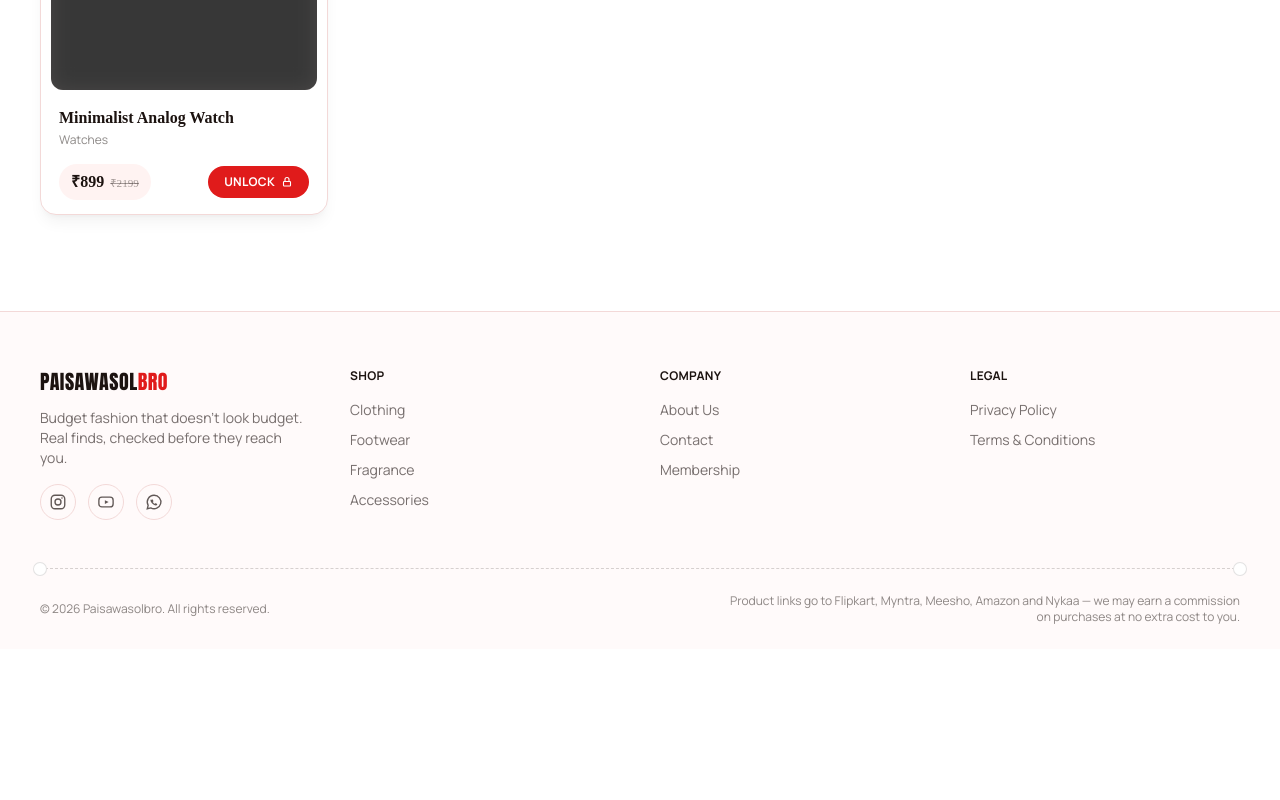
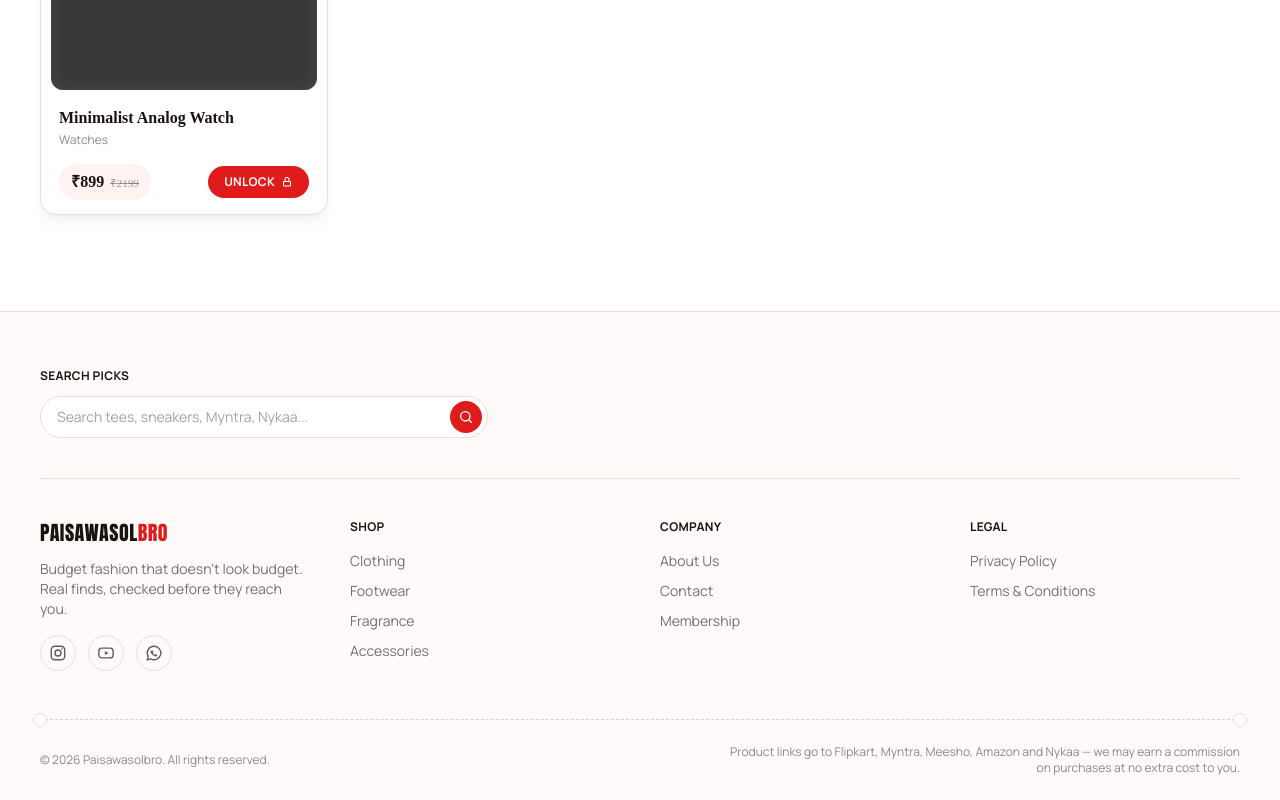
Before and after one commit to Rahulrai09/paisawasolbro, a Next.js app: page / in a window 1280 px wide. Shown: the part 5436-6236 px from the top of the page. Before the commit the page ends 6085 px from the top, so only its background shows below. Built offline with nearby package versions, Linux system fonts and the light colour scheme; grey boxes are pictures that could not be loaded.

Commit message:
Add dynamic search bar in footer with live dropdown and search results page

```diff
--- /dev/null
+++ b/app/search/page.tsx
@@ -0,0 +1,55 @@
+import { products } from "@/lib/data";
+import ProductCard from "@/components/ProductCard";
+
+export const metadata = {
+  title: "Search — Paisawasolbro",
+};
+
+export default function SearchPage({
+  searchParams,
+}: {
+  searchParams: { q?: string };
+}) {
+  const q = (searchParams.q ?? "").trim().toLowerCase();
+
+  const results = q
+    ? products.filter(
+        (p) =>
+          p.name.toLowerCase().includes(q) ||
+          p.subcategory.toLowerCase().includes(q) ||
+          p.source.toLowerCase().includes(q)
+      )
+    : [];
+
+  return (
+    <main className="mx-auto max-w-7xl px-5 py-16 md:px-10 md:py-24">
+      <div className="mb-10">
+        <span className="eyebrow price-tag price-tag--gold tilt-l mb-3">
+          Search
+        </span>
+        <h1 className="font-display text-3xl text-paper md:text-5xl">
+          {q ? `RESULTS FOR "${searchParams.q}"` : "SEARCH PAISAWASOLBRO"}
+        </h1>
+        <p className="mt-2 text-sm text-paper/60">
+          {q
+            ? `${results.length} match${results.length === 1 ? "" : "es"} found.`
+            : "Type a product, category, or store name in the search bar."}
+        </p>
+      </div>
+
+      {results.length > 0 ? (
+        <div className="grid grid-cols-2 gap-4 md:grid-cols-3 lg:grid-cols-4">
+          {results.map((p) => (
+            <ProductCard key={p.id} product={p} locked={p.exclusive} />
+          ))}
+        </div>
+      ) : (
+        q && (
+          <p className="py-16 text-center text-sm text-paper/50">
+            No picks match that search — try a different keyword.
+          </p>
+        )
+      )}
+    </main>
+  );
+}
--- a/components/Footer.tsx
+++ b/components/Footer.tsx
@@ -1,5 +1,6 @@
 import Link from "next/link";
 import { categories } from "@/lib/data";
+import SearchBar from "./SearchBar";
 
 function InstagramIcon() {
   return (
@@ -56,6 +57,13 @@ export default function Footer() {
   return (
     <footer className="border-t border-inkLine bg-inkSoft/40 px-5 pt-14 md:px-10">
       <div className="mx-auto max-w-7xl">
+        <div className="mb-10 flex flex-col items-start gap-3 border-b border-inkLine pb-10">
+          <h3 className="font-body text-xs font-bold uppercase tracking-wide text-paper">
+            Search picks
+          </h3>
+          <SearchBar />
+        </div>
+
         <div className="grid grid-cols-2 gap-10 pb-12 md:grid-cols-4">
           <div className="col-span-2 md:col-span-1">
             <Link
--- /dev/null
+++ b/components/SearchBar.tsx
@@ -0,0 +1,137 @@
+"use client";
+
+import { useMemo, useRef, useState } from "react";
+import Link from "next/link";
+import { useRouter } from "next/navigation";
+import { products, categories } from "@/lib/data";
+
+function SearchIcon() {
+  return (
+    <svg width="16" height="16" viewBox="0 0 24 24" fill="none">
+      <circle cx="11" cy="11" r="7" stroke="currentColor" strokeWidth="2" />
+      <path
+        d="M20 20l-3.5-3.5"
+        stroke="currentColor"
+        strokeWidth="2"
+        strokeLinecap="round"
+      />
+    </svg>
+  );
+}
+
+export default function SearchBar() {
+  const [query, setQuery] = useState("");
+  const [open, setOpen] = useState(false);
+  const router = useRouter();
+  const containerRef = useRef<HTMLDivElement>(null);
+
+  const results = useMemo(() => {
+    const q = query.trim().toLowerCase();
+    if (q.length < 2) return { productMatches: [], categoryMatches: [] };
+
+    const productMatches = products
+      .filter(
+        (p) =>
+          p.name.toLowerCase().includes(q) ||
+          p.subcategory.toLowerCase().includes(q) ||
+          p.source.toLowerCase().includes(q)
+      )
+      .slice(0, 6);
+
+    const categoryMatches = categories
+      .filter(
+        (c) =>
+          c.name.toLowerCase().includes(q) ||
+          c.subcategories.some((sub) => sub.toLowerCase().includes(q))
+      )
+      .slice(0, 4);
+
+    return { productMatches, categoryMatches };
+  }, [query]);
+
+  const hasResults =
+    results.productMatches.length > 0 || results.categoryMatches.length > 0;
+
+  function handleSubmit(e: React.FormEvent) {
+    e.preventDefault();
+    const q = query.trim();
+    if (!q) return;
+    router.push(`/search?q=${encodeURIComponent(q)}`);
+    setOpen(false);
+  }
+
+  return (
+    <div ref={containerRef} className="relative w-full max-w-md">
+      <form onSubmit={handleSubmit} className="relative">
+        <input
+          type="text"
+          value={query}
+          onChange={(e) => {
+            setQuery(e.target.value);
+            setOpen(true);
+          }}
+          onFocus={() => setOpen(true)}
+          onBlur={() => setTimeout(() => setOpen(false), 150)}
+          placeholder="Search tees, sneakers, Myntra, Nykaa..."
+          className="w-full rounded-full border border-inkLine bg-ink px-4 py-2.5 pr-11 text-sm text-paper placeholder:text-paper/40 focus-ring"
+        />
+        <button
+          type="submit"
+          aria-label="Search"
+          className="absolute right-1.5 top-1/2 flex h-8 w-8 -translate-y-1/2 items-center justify-center rounded-full bg-gold text-white transition-colors hover:bg-goldBright focus-ring"
+        >
+          <SearchIcon />
+        </button>
+      </form>
+
+      {open && query.trim().length >= 2 && (
+        <div className="absolute bottom-full left-0 z-50 mb-2 max-h-80 w-full overflow-y-auto rounded-xl border border-inkLine bg-ink shadow-2xl">
+          {hasResults ? (
+            <>
+              {results.categoryMatches.length > 0 && (
+                <div className="border-b border-inkLine p-2">
+                  <p className="px-2 pb-1 text-[0.65rem] font-bold uppercase tracking-wide text-paper/40">
+                    Categories
+                  </p>
+                  {results.categoryMatches.map((c) => (
+                    <Link
+                      key={c.slug}
+                      href={`/category/${c.slug}`}
+                      className="block rounded-lg px-2 py-2 text-sm text-paper/85 hover:bg-inkSoft hover:text-gold focus-ring"
+                    >
+                      {c.name}
+                    </Link>
+                  ))}
+                </div>
+              )}
+
+              {results.productMatches.length > 0 && (
+                <div className="p-2">
+                  <p className="px-2 pb-1 text-[0.65rem] font-bold uppercase tracking-wide text-paper/40">
+                    Products
+                  </p>
+                  {results.productMatches.map((p) => (
+                    <a
+                      key={p.id}
+                      href={p.href}
+                      className="flex items-center justify-between gap-2 rounded-lg px-2 py-2 text-sm text-paper/85 hover:bg-inkSoft hover:text-gold focus-ring"
+                    >
+                      <span className="truncate">{p.name}</span>
+                      <span className="shrink-0 text-xs text-paper/40">
+                        via {p.source}
+                      </span>
+                    </a>
+                  ))}
+                </div>
+              )}
+            </>
+          ) : (
+            <p className="p-4 text-center text-sm text-paper/50">
+              No matches yet — try a different keyword.
+            </p>
+          )}
+        </div>
+      )}
+    </div>
+  );
+}
```
